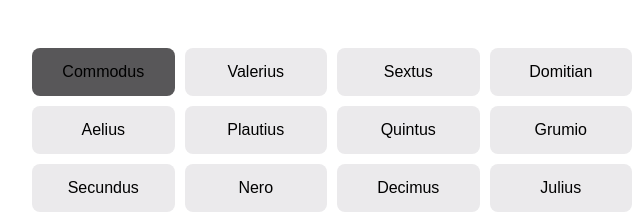
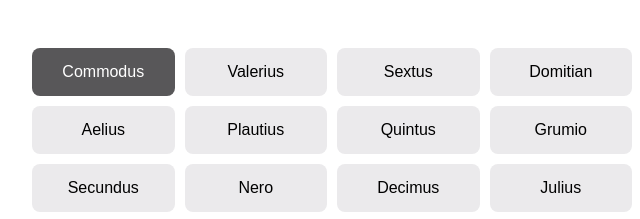
Before and after one commit to dibyumyum/tester-out, a plain HTML site: page index.html in a window 1280 px wide. Both pictures are taken after a click on the element "Commodus". Shown: the top 219 px of the page, 308-948 px from the left. Drawn offline with Linux system fonts and the light colour scheme.

Commit message:
Update index.html

```diff
--- a/index.html
+++ b/index.html
@@ -18,7 +18,6 @@
       padding: 10px;
       border-radius: 8px;
       color: white;
-      font-weight: bold;
     }
 
     .yellow { background-color: #f5e07e; }
@@ -42,7 +41,7 @@
     .tile {
       padding: 15px;
       background-color: #ebeaec;
-      font-color: #000000
+      color: #000000
       cursor: pointer;
       border-radius: 8px;
       user-select: none;
@@ -50,7 +49,7 @@
 
     .tile.selected {
       background-color: #585759;
-      font-color: #ffffff
+      color: #ffffff
     }
 
     .feedback {
```
